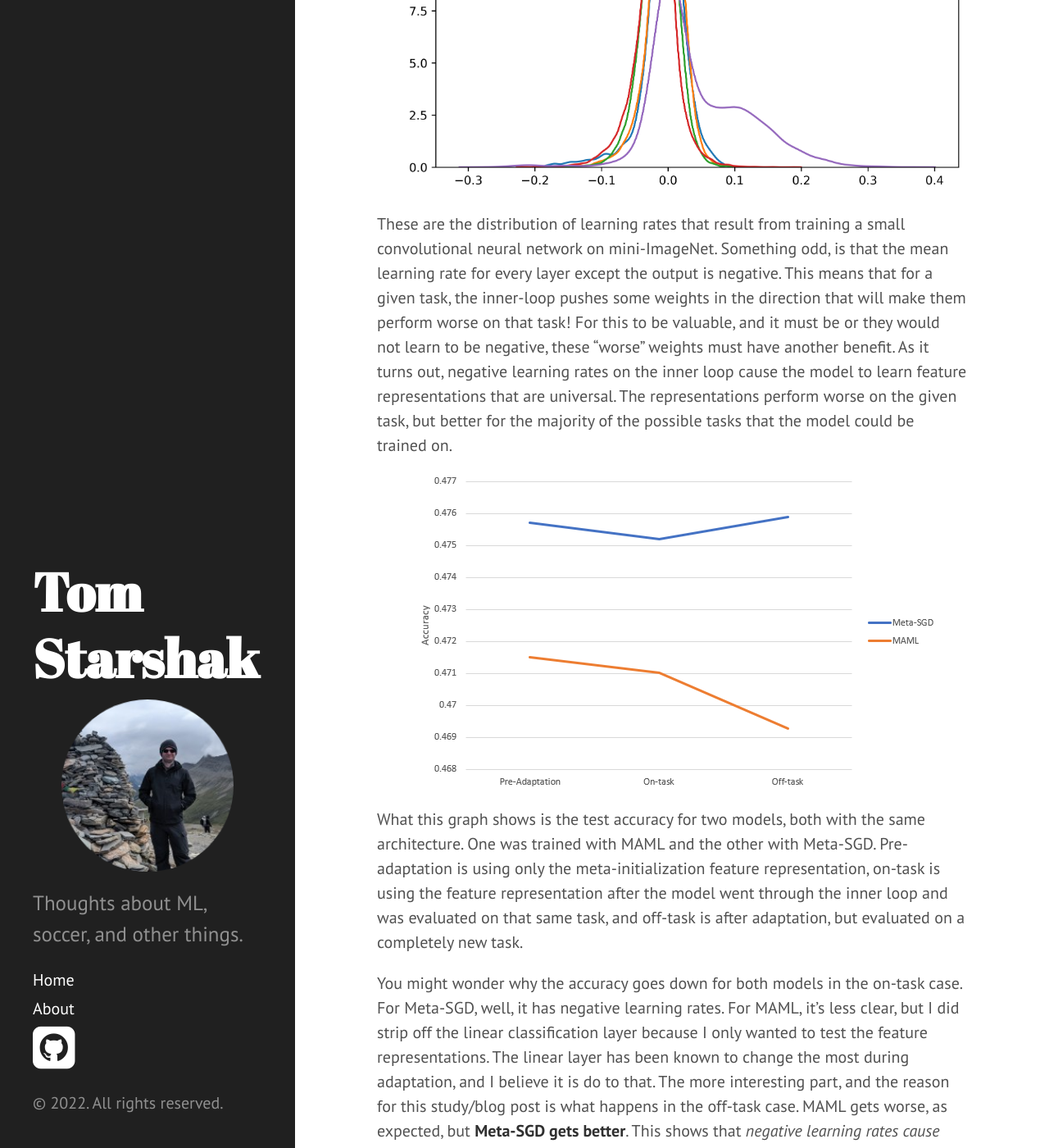
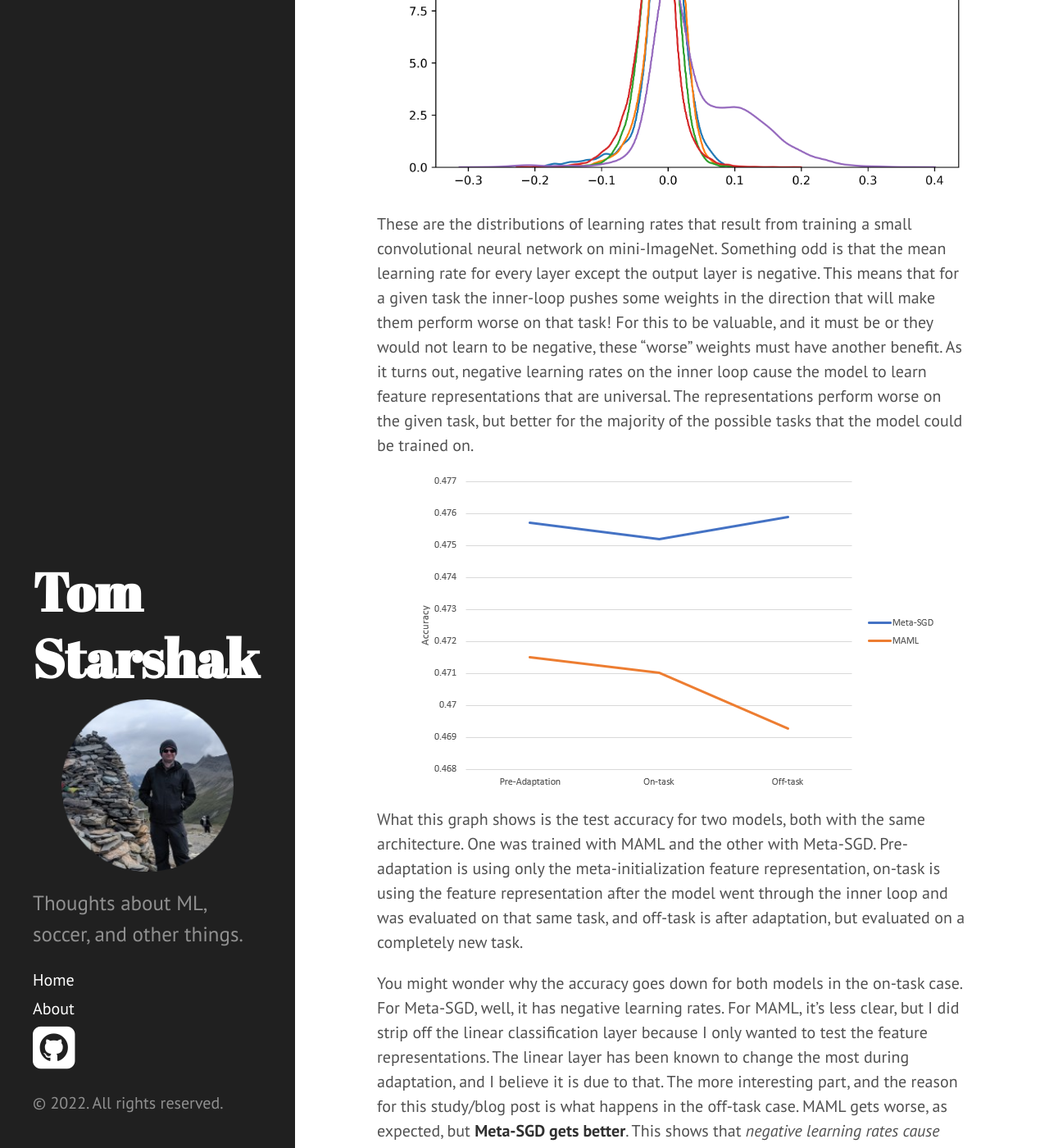
Before and after one commit to TomStarshak/TomStarshak.github.io, a Jekyll site: the page built from _posts/2021-12-8-Meta-SGD learning rate.md, in a window 1280 px wide and 1400 px high, scrolled down 2960 px. Shown: the whole window at 82% size. Built offline with Jekyll 4.4.1, drawn with Linux system fonts in a browser that asks for light colours; some of the changed text lies outside the part shown.

Commit message:
Update 2021-12-8-Meta-SGD learning rate.md

```diff
--- a/_posts/2021-12-8-Meta-SGD learning rate.md
+++ b/_posts/2021-12-8-Meta-SGD learning rate.md
@@ -33,10 +33,10 @@ Some [studies](https://arxiv.org/pdf/2002.06753) have shown that MAML learns a g
 
 <center><img src='/public/meta-sgd-learning-rates.png'></center>
 
-These are the distribution of learning rates that result from training a small convolutional neural network on mini-ImageNet. Something odd, is that the mean learning rate for every layer except the output is negative. This means that for a given task, the inner-loop pushes some weights in the direction that will make them perform worse on that task! For this to be valuable, and it must be or they would not learn to be negative, these "worse" weights must have another benefit. As it turns out, negative learning rates on the inner loop cause the model to learn feature representations that are universal. The representations perform worse on the given task, but better for the majority of the possible tasks that the model could be trained on.
+These are the distributions of learning rates that result from training a small convolutional neural network on mini-ImageNet. Something odd is that the mean learning rate for every layer except the output layer is negative. This means that for a given task the inner-loop pushes some weights in the direction that will make them perform worse on that task! For this to be valuable, and it must be or they would not learn to be negative, these "worse" weights must have another benefit. As it turns out, negative learning rates on the inner loop cause the model to learn feature representations that are universal. The representations perform worse on the given task, but better for the majority of the possible tasks that the model could be trained on.
 
 <center><img src='/public/final-accuracy.png'></center>
 
 What this graph shows is the test accuracy for two models, both with the same architecture. One was trained with MAML and the other with Meta-SGD. Pre-adaptation is using only the meta-initialization feature representation, on-task is using the feature representation after the model went through the inner loop and was evaluated on that same task, and off-task is after adaptation, but evaluated on a completely new task.
 
-You might wonder why the accuracy goes down for both models in the on-task case. For Meta-SGD, well, it has negative learning rates. For MAML, it's less clear, but I did strip off the linear classification layer because I only wanted to test the feature representations. The linear layer has been known to change the most during adaptation, and I believe it is do to that. The more interesting part, and the reason for this study/blog post is what happens in the off-task case. MAML gets worse, as expected, but **Meta-SGD gets better**. This shows that *negative learning rates cause models to learn task-agnostic features.*  More details can be found [here](https://github.com/TomStarshak/TomStarshak.github.io/blob/master/public/Negative Learning Rates Learn Universal Features.pdf)
+You might wonder why the accuracy goes down for both models in the on-task case. For Meta-SGD, well, it has negative learning rates. For MAML, it's less clear, but I did strip off the linear classification layer because I only wanted to test the feature representations. The linear layer has been known to change the most during adaptation, and I believe it is due to that. The more interesting part, and the reason for this study/blog post is what happens in the off-task case. MAML gets worse, as expected, but **Meta-SGD gets better**. This shows that *negative learning rates cause models to learn task-agnostic features.*  More details can be found [here](https://github.com/TomStarshak/TomStarshak.github.io/blob/master/public/Negative Learning Rates Learn Universal Features.pdf)
```
Also changed, not shown: other parts of _posts/2021-12-8-Meta-SGD learning rate.md (+1 -1 lines).
